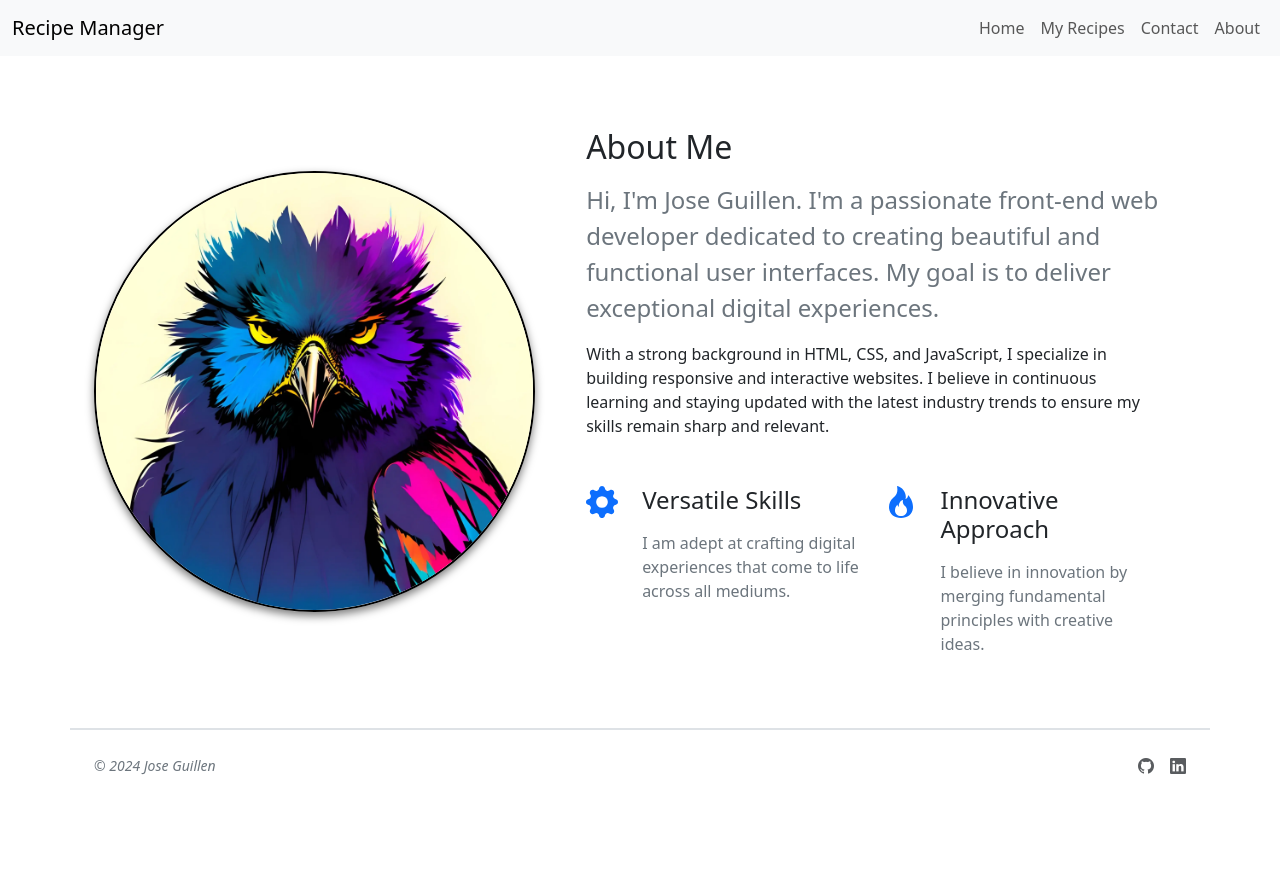
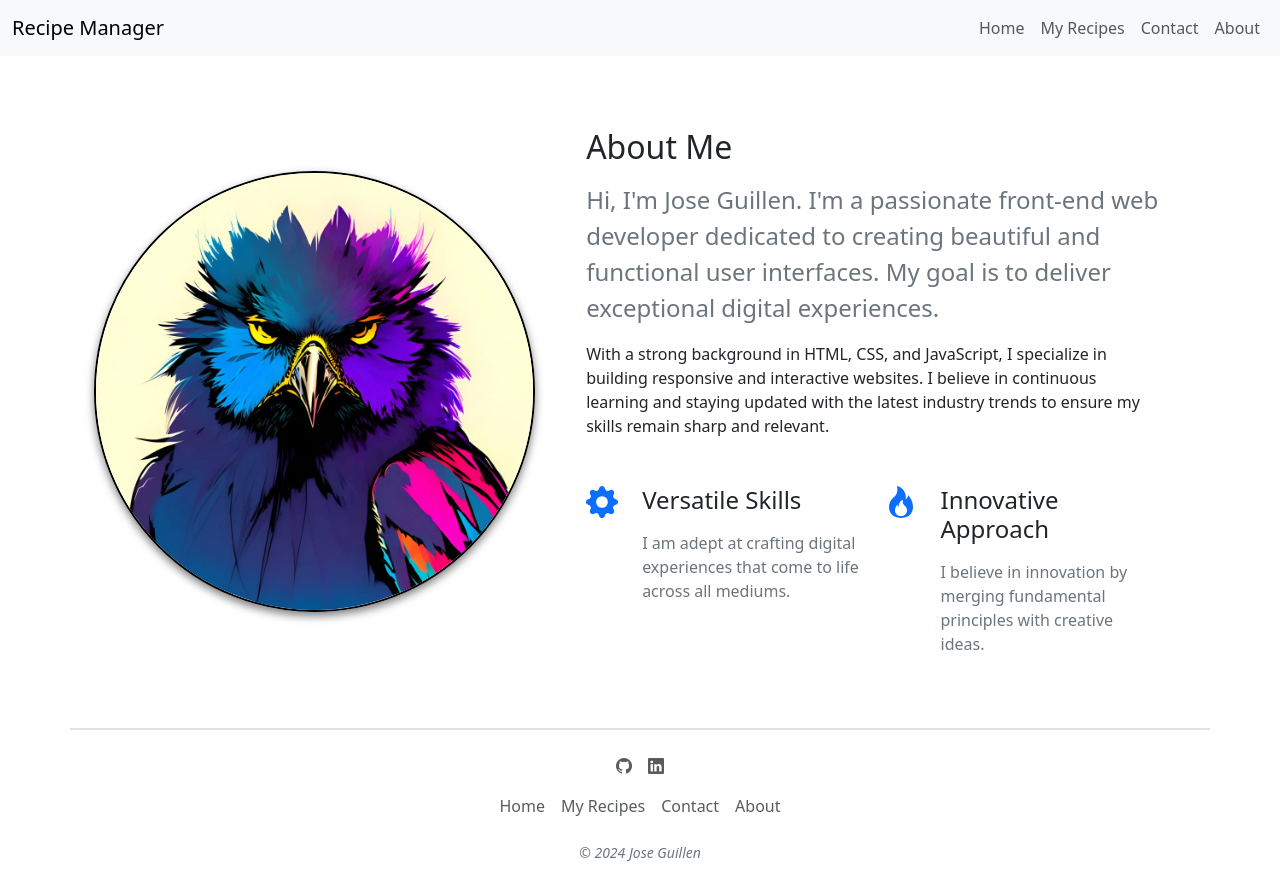
Before and after one commit to Exo-MDR-CD2000/multi-react-project, a React (Vite) app: page /about in a window 1280 px wide. Before the commit the page ends 826 px from the top, so only its background shows below. Built offline with nearby package versions, Linux system fonts and the light colour scheme.

Commit message:
updated bootstrap styles to footer

```diff
--- a/src/components/Footer.tsx
+++ b/src/components/Footer.tsx
@@ -1,6 +1,6 @@
 import React from 'react';
+import { Link } from 'react-router-dom';
 import FooterCurrentYear from '../utilities/footerCurrentYear';
-// create bootstrap footer here and do not use react-bootstrap dependency. regular bootstrap is fine.
 
 /**
  * The Footer component that provides footer content.
@@ -12,12 +12,9 @@ const Footer: React.FC = () => {
   return (
     <footer className="container text-center text-lg-start border-2 border-top my-4">
       <div className="row">
-        <div className="col p-4 d-flex justify-content-between align-items-center">
-          <div className="footer-text">
-            © {FooterCurrentYear()} Jose Guillen
-          </div>
-          <ul className="list-unstyled d-flex mb-0">
-            <li className="ms-3">
+        <div className="col p-4">
+          <ul className="list-unstyled d-flex justify-content-center mb-3">
+            <li className="">
               <a className="text-body-secondary" href="https://github.com/Exo-MDR-CD2000" target="_blank" rel="noopener noreferrer" aria-label="GitHub Profile">
                 <i className="bi bi-github" aria-hidden="true"></i>
               </a>
@@ -28,7 +25,24 @@ const Footer: React.FC = () => {
               </a>
             </li>
           </ul>
+          <ul className="list-unstyled d-flex justify-content-center mb-0">
+            <li className="">
+              <Link className="text-body-secondary" to="/">Home</Link>
+            </li>
+            <li className="ms-3">
+              <Link className="text-body-secondary" to="/my-recipes">My Recipes</Link>
+            </li>
+            <li className="ms-3">
+              <Link className="text-body-secondary" to="/contact">Contact</Link>
+            </li>
+            <li className="ms-3">
+              <Link className="text-body-secondary" to="/about">About</Link>
+            </li>
+          </ul>
         </div>
+        <div className="footer-text text-center">
+            © {FooterCurrentYear()} Jose Guillen
+          </div>
       </div>
     </footer>
   );
```
